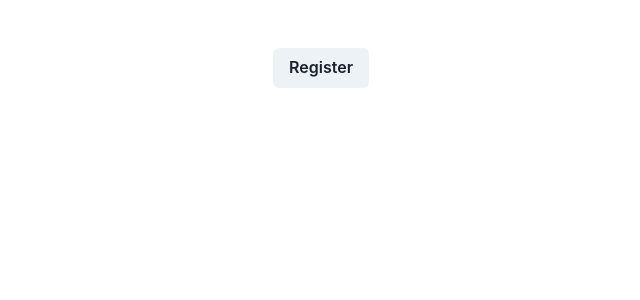
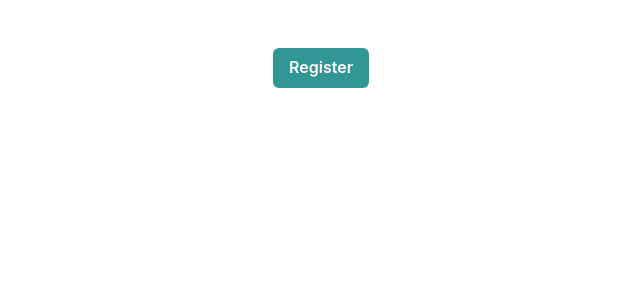
Before and after one commit to Decomplosed/react-graphql-ts-tut, a Next.js app in the folder lireddit-web/: page /register in a window 1280 px wide. Shown: the top 300 px of the page, without its empty margins (167-807 px from the left). Built offline with nearby package versions, Linux system fonts and the light colour scheme.

Commit message:
fixed the error with color prop

```diff
--- a/lireddit-web/src/pages/register.tsx
+++ b/lireddit-web/src/pages/register.tsx
@@ -28,7 +28,7 @@ const Register: React.FC<registerProps> = ({}) => {
                 type='password'
               />
             </Box>
-            <Button mt={4} type='submit' variantColor='teal'>
+            <Button mt={4} type='submit' colorScheme='teal'>
               Register
             </Button>
           </Form>
```
